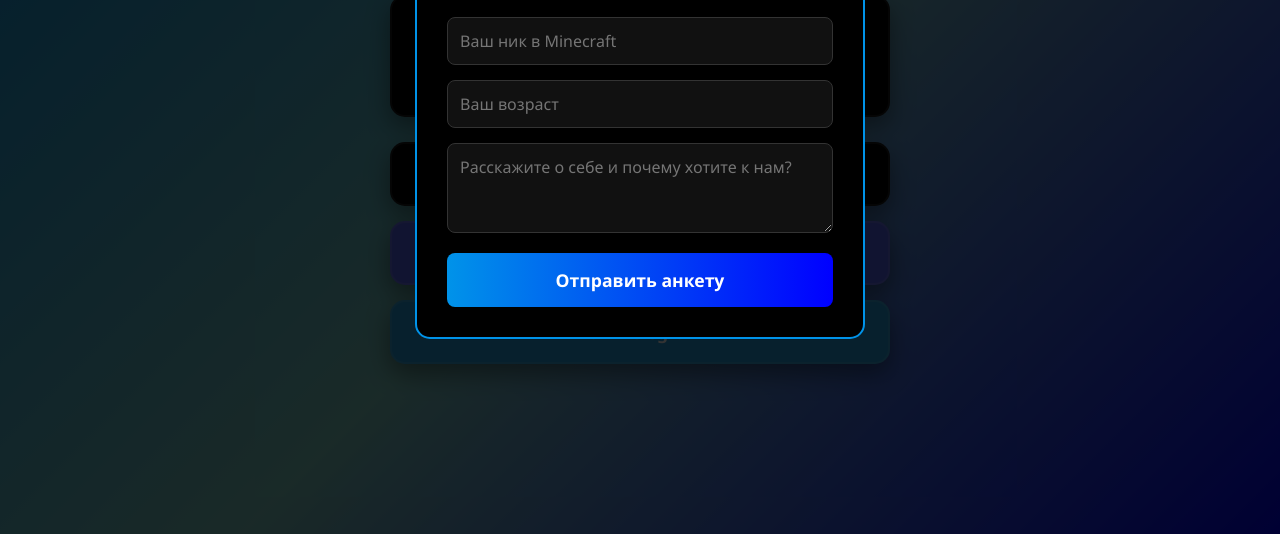
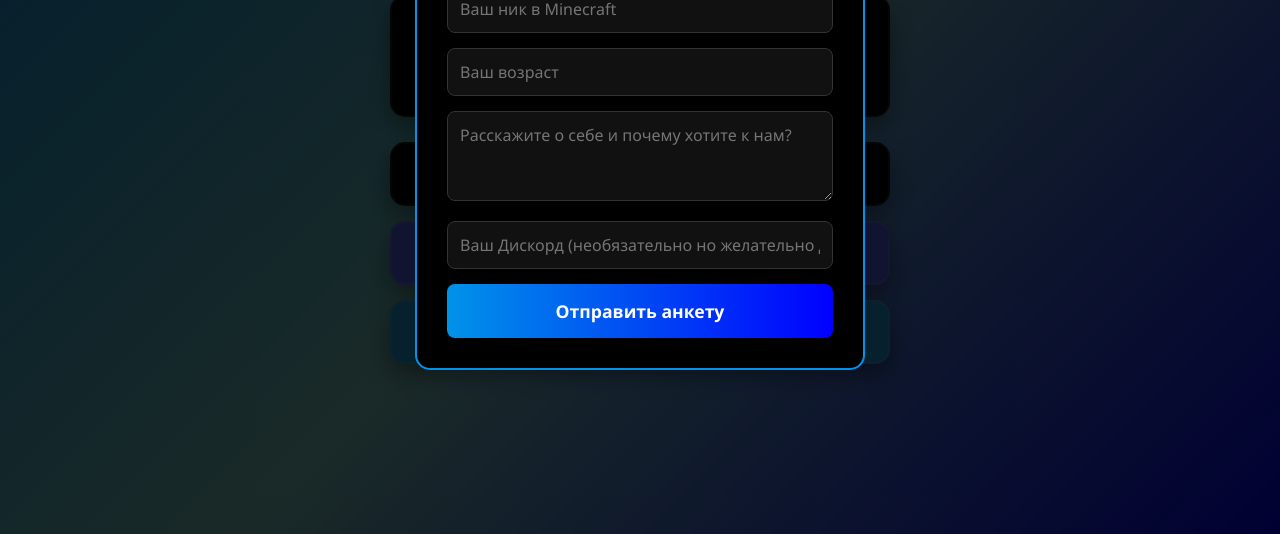
Before and after one commit to bexopasndq1-glitch/vitalizesmp.github.io, a plain HTML site: page index.html in a window 1280 px wide. Both pictures are taken after a click on the button "Подать заявку". Shown: the part 266-800 px from the top of the page. Drawn offline with Linux system fonts and the light colour scheme.

Commit message:
Update index.html

```diff
--- a/index.html
+++ b/index.html
@@ -74,6 +74,7 @@
                 <input type="text" id="regNick" class="input-field" placeholder="Ваш ник в Minecraft" required>
                 <input type="number" id="regAge" class="input-field" placeholder="Ваш возраст" required>
                 <textarea id="regAbout" class="input-field" style="resize:vertical; min-height:90px;" placeholder="Расскажите о себе и почему хотите к нам?" required></textarea>
+                <input type="discord" id="regDis" class="input-field" placeholder="Ваш Дискорд (необязательно но желательно для связи о заявке)">
                 <button type="submit" class="submit-btn" id="subBtnReg">Отправить анкету</button>
             </form>
         </div>
```
